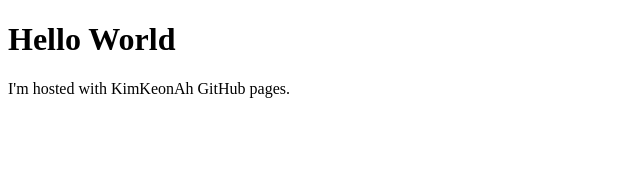
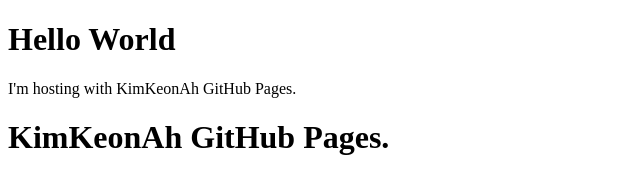
Before and after one commit to KimKeonAh/kimkeonah.github.io, a plain HTML site: page index.html in a window 1280 px wide. Shown: the whole page, without its empty margins (0-640 px from the left). Drawn offline with Linux system fonts and the light colour scheme.

Commit message:
update index.html

```diff
--- a/index.html
+++ b/index.html
@@ -2,6 +2,7 @@
 <html>
 <body>
 <h1>Hello World</h1>
-<p>I'm hosted with KimKeonAh GitHub pages.</p>
+<p>I'm hosting with KimKeonAh GitHub Pages.</p>
+<h1>KimKeonAh GitHub Pages.</h1>
 </body>
 </html>
```
